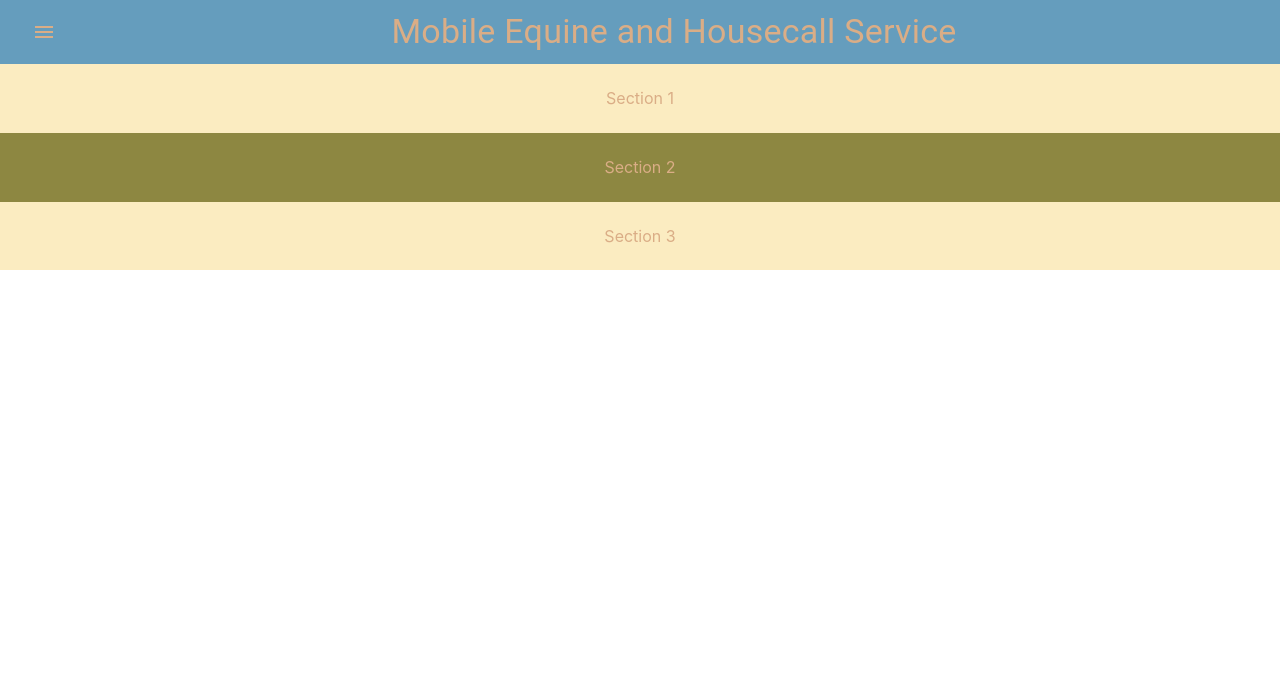
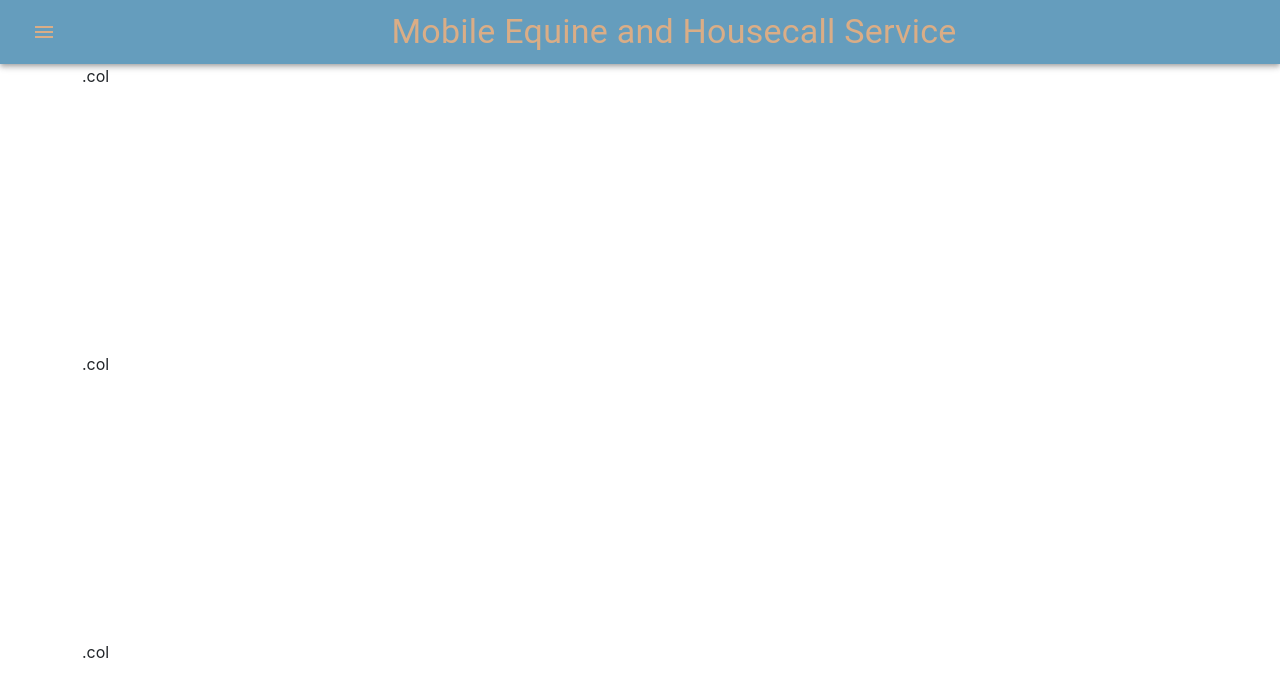
Before and after one commit to benclark1110/horse-and-pet-mobile-vet, a React (Create React App) app: page / in a window 1280 px wide. Shown: the top 696 px of the page. Built offline with nearby package versions, Linux system fonts and the light colour scheme.

Commit message:
adding flex

```diff
--- a/package.json
+++ b/package.json
@@ -14,10 +14,12 @@
     "@types/node": "^16.7.13",
     "@types/react": "^17.0.20",
     "@types/react-dom": "^17.0.9",
+    "bootstrap": "^5.2.2",
     "react": "^17.0.2",
     "react-dom": "^17.0.2",
     "react-router-dom": "^6.2.1",
     "react-scripts": "5.0.0",
+    "reactstrap": "^9.1.5",
     "typescript": "^4.4.2",
     "web-vitals": "^2.1.0"
   },
--- a/public/index.html
+++ b/public/index.html
@@ -24,6 +24,10 @@
       work correctly both with client-side routing and a non-root public URL.
       Learn how to configure a non-root public URL by running `npm run build`.
     -->
+    <link
+      rel="stylesheet"
+      href="https://cdn.jsdelivr.net/npm/bootstrap@5.1.0/dist/css/bootstrap.min.css"
+    />
     <title>React App</title>
   </head>
   <body>
--- a/src/App.tsx
+++ b/src/App.tsx
@@ -7,12 +7,15 @@ import {
 } from "react-router-dom";
 import { AboutPage, ContactPage, HomePage } from "./pages";
 import NavBar from './components/molecules/app-navbar/app-navbar';
+import { Container, Row, Col } from "reactstrap";
+
 
 const App: React.FC = () => {
 
   return (
     <div>
       <NavBar/>
+      <Container>
       <BrowserRouter>
         <Routes>
           <Route path="/" element={<HomePage />} />
@@ -20,6 +23,7 @@ const App: React.FC = () => {
           <Route path="/contact" element={<ContactPage />} />
         </Routes>
       </BrowserRouter>
+      </Container>
     </div>
   );
 }
--- a/src/index.css
+++ b/src/index.css
@@ -11,3 +11,12 @@ code {
   font-family: source-code-pro, Menlo, Monaco, Consolas, 'Courier New',
     monospace;
 }
+
+.container {
+  display: flex;
+  flex-wrap: wrap;
+}
+
+.home-row {
+  height: 400%;
+}
--- a/src/pages/home-page.tsx
+++ b/src/pages/home-page.tsx
@@ -1,23 +1,29 @@
 import * as React from 'react';
+import { Row, Col } from "reactstrap";
 
 export const HomePage: React.FC = () => {
     return (
     <div>
-        <div style={{"textAlign": "center", "backgroundColor": "#FBECC1", "color": "#DAAD86", "lineHeight": "430%"}}>
-          <div>
-            Section 1
-          </div>
-        </div>
-        <div style={{"textAlign": "center", "backgroundColor": "#8D8741", "color": "#DAAD86", "lineHeight": "430%"}}>
-          <div>
-            Section 2
-          </div>
-        </div>
-        <div style={{"textAlign": "center", "backgroundColor": "#FBECC1", "color": "#DAAD86", "lineHeight": "430%"}}>
-          <div>
-            Section 3
-          </div>
-        </div>
+      <Row className="home-row">
+        <Col >
+          .col
+        </Col>
+      </Row>
+      <Row className="home-row">
+      <Col>
+          .col
+        </Col>
+      </Row>
+      <Row className="home-row">
+        <Col>
+          .col
+        </Col>
+      </Row>
     </div>
+
   );
 }
+
+export default HomePage
+
+// style={{"textAlign": "center", "backgroundColor": "#FBECC1", "color": "#DAAD86", "lineHeight": "430%"}}
```
Also changed, not shown: 1 other file (tests, documents, lock files or other folders).
